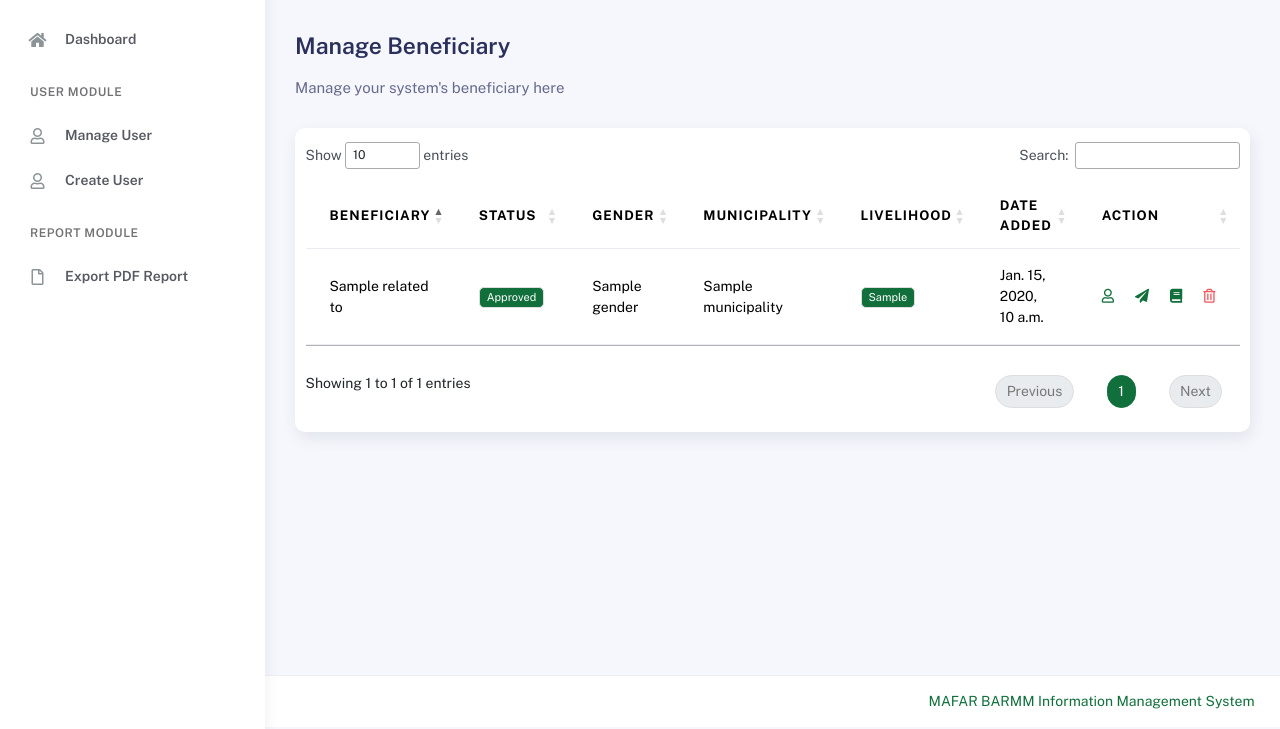
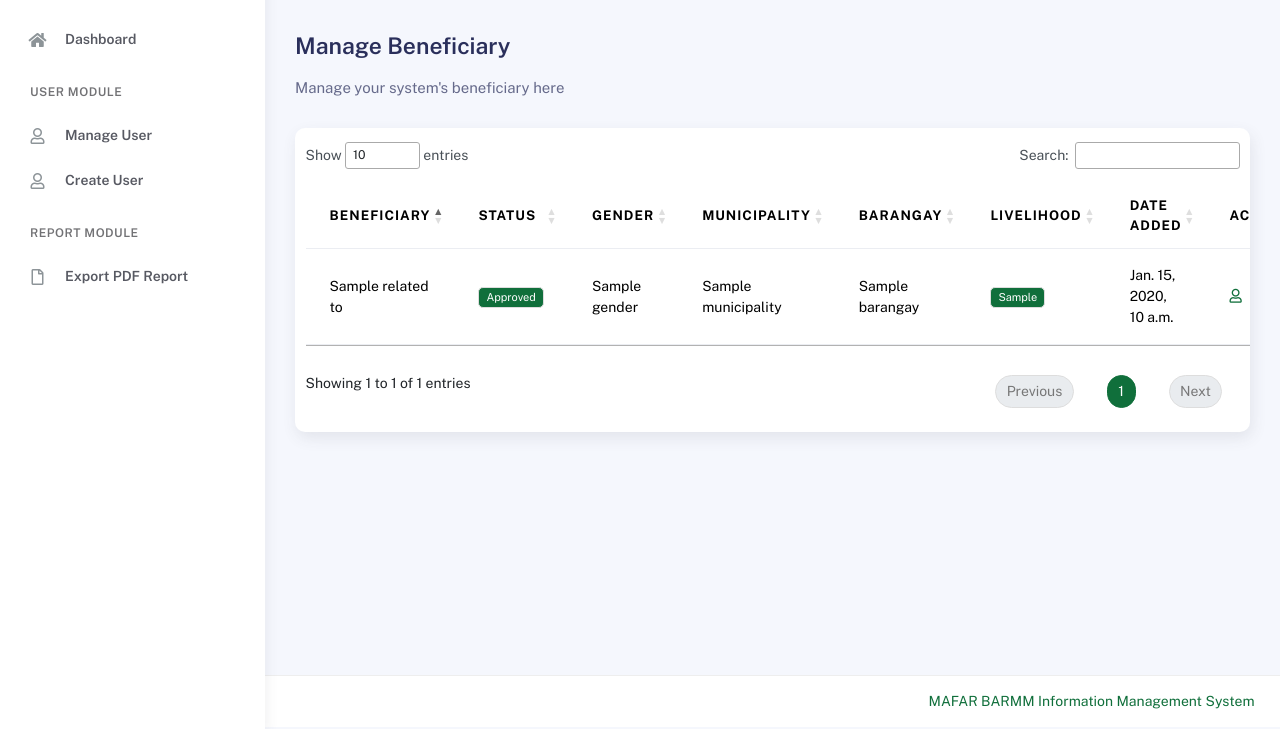
Before and after one commit to kiannaquines/mafar-barmm-info-sys, a Django app: template main/templates/beneficiary.html in a window 1280 px wide. Shown: the part 71-800 px from the top of the page. Run offline with Django 5.2, Linux system fonts and the light colour scheme; the template is opened without the code that fills it: most values are stand-ins (such as "Sample title", 1, 10 or a date in 2020); some libraries are stand-ins or nearby versions.

Commit message:
added barangay column to beneficiary table
Signed-off-by: kiannaquines <kjgnaquines@gmail.com>

```diff
--- a/main/templates/beneficiary.html
+++ b/main/templates/beneficiary.html
@@ -18,6 +18,7 @@
                         <th>Status</th>
                         <th>Gender</th>
                         <th>Municipality</th>
+                        <th>Barangay</th>
                         <th>Livelihood</th>
                         <th>Date Added</th>
                         <th>Action</th>
@@ -38,6 +39,7 @@
                         </td>
                         <td>{{ beneficiary.related_to.gender }}</td>
                         <td>{{ beneficiary.related_to.municipality }}</td>
+                        <td>{{ beneficiary.related_to.barangay }}</td>
                         <td>
                             <span class="badge bg-primary">{{ beneficiary.main_livelihood }}</span>
                         </td>
```
Also changed, not shown: db.sqlite3.
